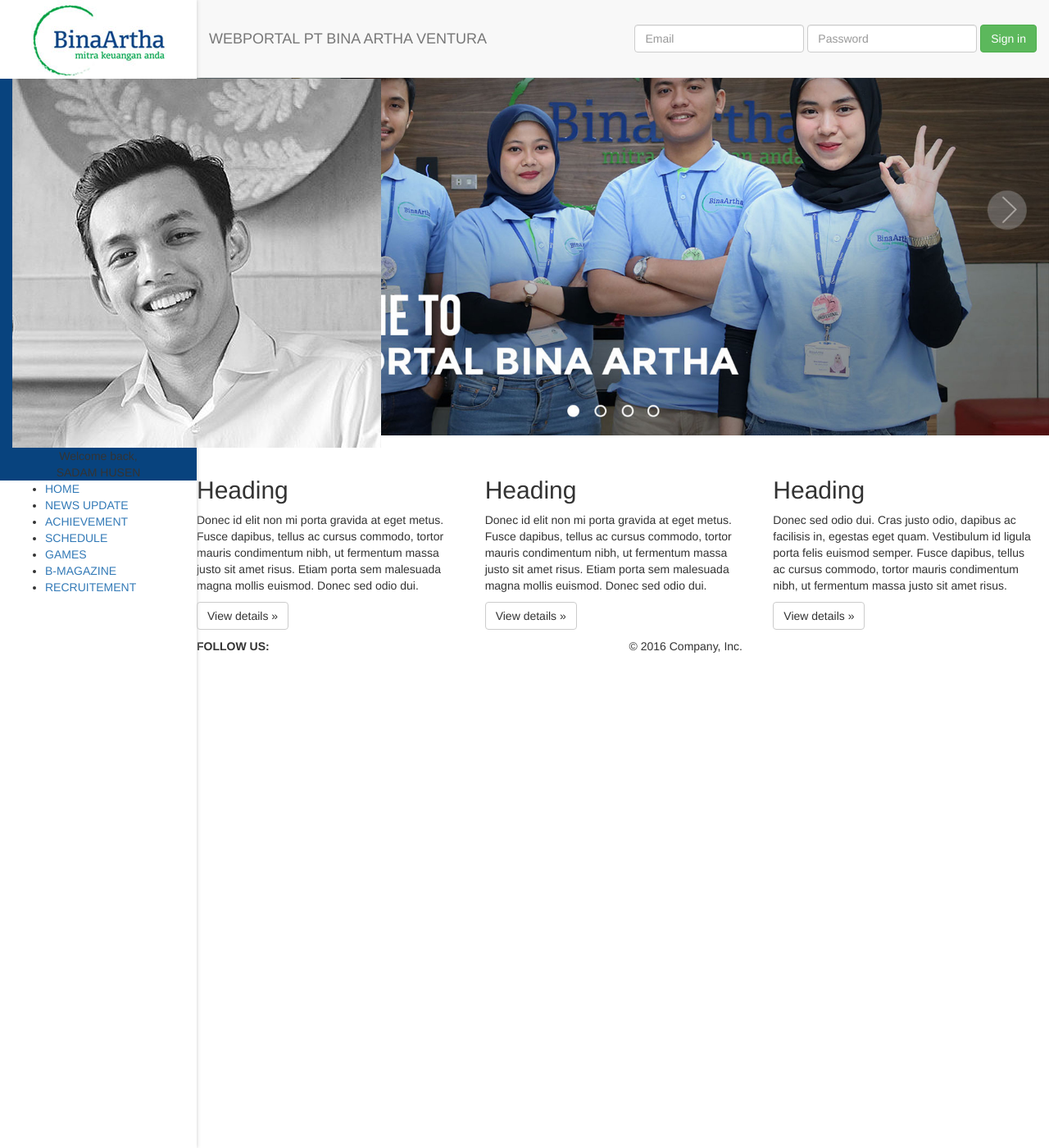
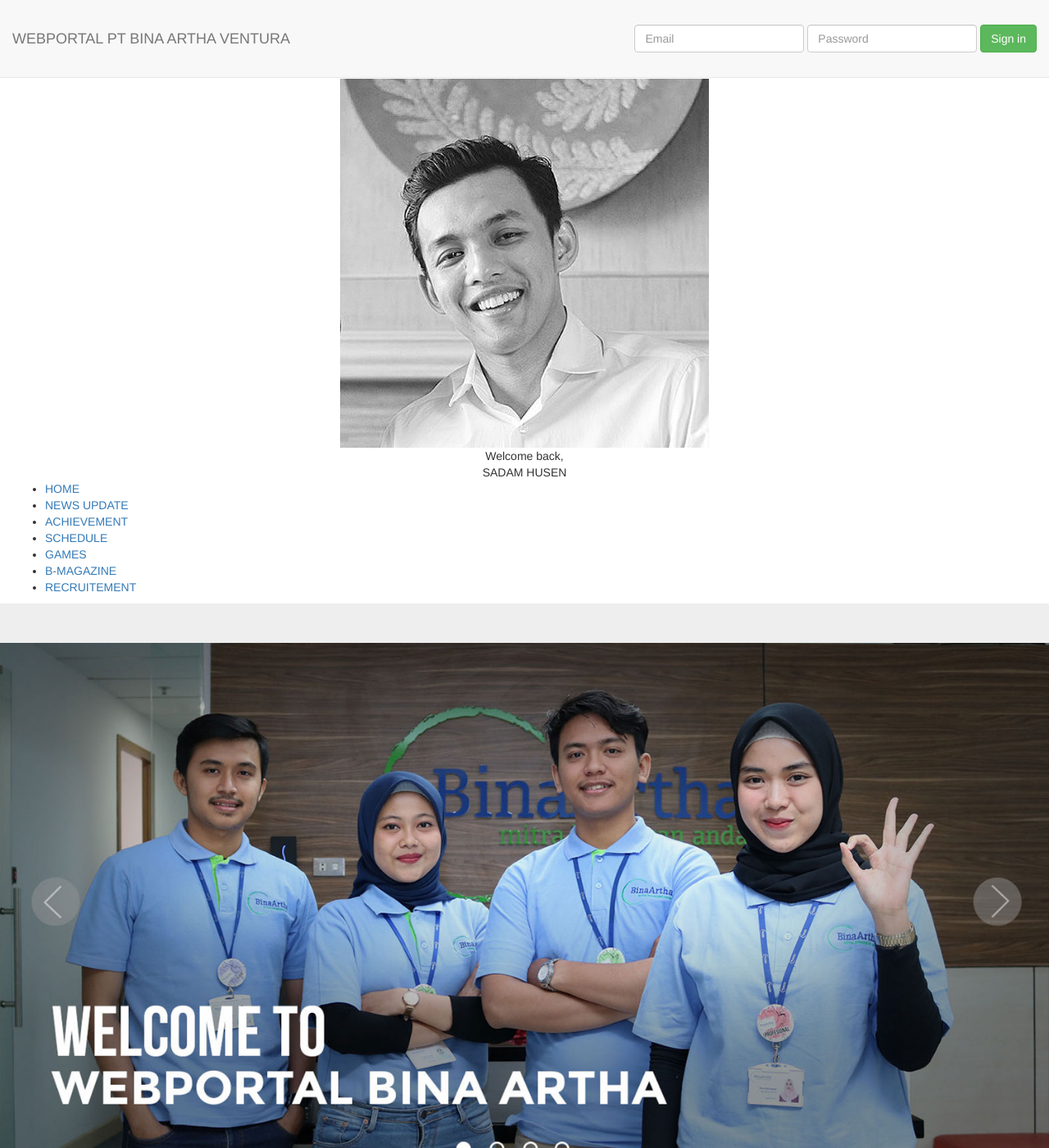
Before and after one commit to kemtol/Bina-Artha, a Jekyll site: the page built from index.html, in a window 1280 px wide and 1400 px high. Shown: the whole window at 82% size. Built offline with Jekyll 4.4.1, drawn with Linux system fonts in a browser that asks for light colours.

Commit message:
Update default.html

```diff
--- a/_layouts/default.html
+++ b/_layouts/default.html
@@ -19,32 +19,6 @@
     <link rel="alternate" type="application/rss+xml" title="{{ site.name }} - {{ site.description }}" href="{{ site.baseurl }}/feed.xml" />
 
     <!-- Created with Jekyll Now - http://github.com/barryclark/jekyll-now -->
-    <style>
-      /*HALAMAN HOME*/
-      #left--menu{
-        width:240px;
-        height:100vh;
-        position:fixed;
-        top:0;
-        left:0;
-        background:#fff;
-        box-shadow: 0px 0px 5px #ccc;
-        z-index:1031
-      }
-
-      #left--menu .user-box{
-        background:#08437E;
-      }
-
-      .push-left-240{
-       padding-left:240px;
-      }
-
-      .jumbotron{
-        padding-top:0;
-        padding-bottom:0;
-      }
-    </style>
   </head>
 
   <body>
```
